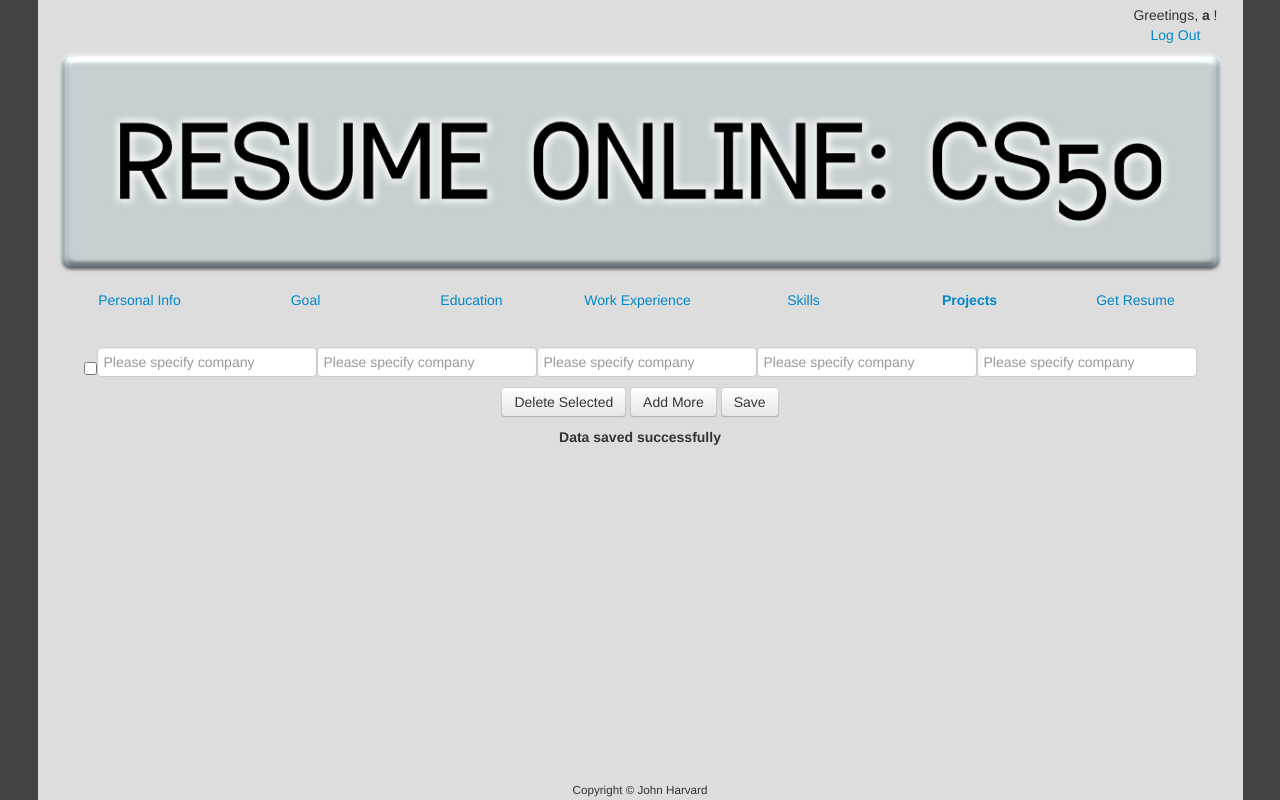
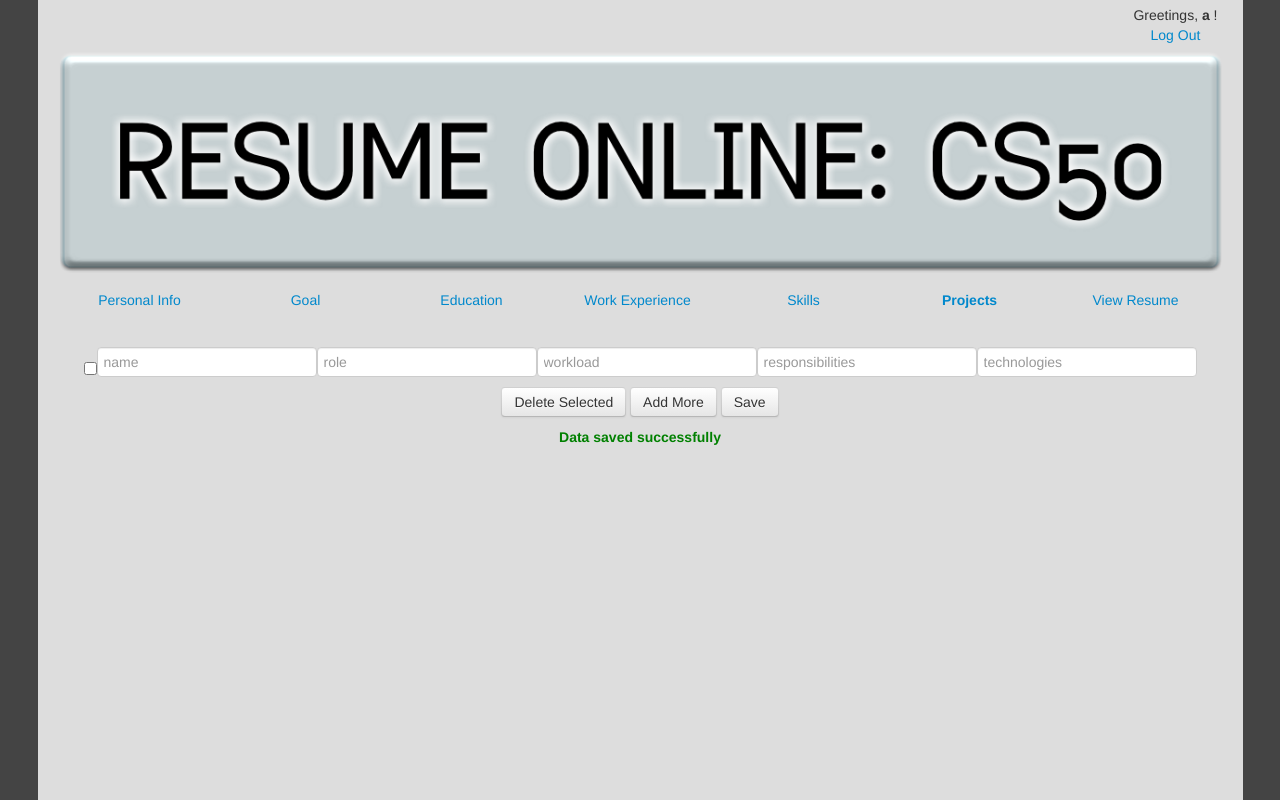
Before and after one commit to vitaliypenkov/test, a PHP site: page /projects.php in a window 1280 px wide. Run offline with PHP 8.4, Linux system fonts and the light colour scheme; a user stored in the database is signed in; data comes from the database, SQL or seed files in the repository; data that the repository does not hold is empty; some libraries are stand-ins or nearby versions.

Commit message:
Colors added to messages. Out of changes message on edu page? Url updated. Delete box shifted.

```diff
--- a/html/css/styles.css
+++ b/html/css/styles.css
@@ -11,15 +11,33 @@ html, body {
   height: 100%;
 }
 
+.log-name
+{
+    float: right;
+    padding: 5px;
+}
+
 .container-fluid {
   width: 1165px;
+  margin: auto;
   height: 100%;
-  margin: auto;
   background-color: #DDD;
+  text-align: center;
 }
 
-.info, .error {
+.info {
   font-weight: bold;
+  color: green;
+}
+
+.error {
+  font-weight: bold;
+  color: red;
+}
+
+#changes {
+  font-weight: bold;
+  color: blue;
 }
 
 .control-group > input {
@@ -50,51 +68,14 @@ html, body {
     text-align:center;
 }
 
+#table .delete_box {
+  position: relative;
+  margin-left: 20px;
+}
+
 .nav-tabs > li,
 .nav-pills > li {
   width: 160px;
   float: left;
   margin: 10px 3px;
 }
-
-.log-name
-{
-    float: right;
-    padding: 5px;
-}
-
-.container
-{
-    margin: auto;
-    text-align: center;
-}
-
-
-
-#top
-{
-    /* center contents */
-    text-align: center;
-}
-
-#middle
-{
-    /* center contents */
-    text-align: center;
-
-}
-
-#bottom
-{
-    /* shrink bottom's font size */
-    font-size: smaller;
-
-    position: fixed; /* Фиксированное положение */
-    bottom: 0; /* Левый нижний угол */
-    width: 1165px; /* Ширина слоя */
-
-    /* surround with whitespace */
-
-    /* center contents */
-    text-align: center;
-}
--- a/templates/footer.php
+++ b/templates/footer.php
@@ -1,8 +1,4 @@
 
-            </div>
-
-            <div id="bottom">
-                Copyright &#169; John Harvard
             </div>
 
         </div>
--- a/templates/goal.php
+++ b/templates/goal.php
@@ -5,7 +5,7 @@
     <li><a href="workexp.php">Work Experience</a></li>
     <li><a href="skills.php">Skills</a></li>
     <li><a href="projects.php">Projects</a></li>
-    <li><a href="/">Get Resume</a></li>
+    <li><a href="javascript:;"  onClick="window.open('view.php<? echo "?user_id=", $_SESSION["id"]?>','no','scrollbars=yes,width=1250,height=768')" >View Resume</a>  </li>
 </ul>
 
 <form action="goal.php" method="post">
--- a/templates/info.php
+++ b/templates/info.php
@@ -5,7 +5,7 @@
     <li><a href="workexp.php">Work Experience</a></li>
     <li><a href="skills.php">Skills</a></li>
     <li><a href="projects.php">Projects</a></li>
-    <li><a href="/">Get Resume</a></li>
+    <li><a href="javascript:;"  onClick="window.open('view.php<? echo "?user_id=", $_SESSION["id"]?>','no','scrollbars=yes,width=1250,height=768')" >View Resume</a>  </li>
 </ul>
 <form action="info.php" method="post">
     <fieldset>
--- a/templates/projects.php
+++ b/templates/projects.php
@@ -5,7 +5,7 @@
     <li><a href="workexp.php">Work Experience</a></li>
     <li><a href="skills.php">Skills</a></li>
     <li><a href="projects.php"><strong>Projects</strong></a></li>
-    <li><a href="/">Get Resume</a></li>
+    <li><a href="javascript:;"  onClick="window.open('view.php<? echo "?user_id=", $_SESSION["id"]?>','no','scrollbars=yes,width=1250,height=768')" >View Resume</a>  </li>
 </ul>
 
 <form action="projects.php" method="post">
@@ -32,11 +32,11 @@
     {
 
         echo ("<input type='checkbox'/>");
-        echo ("<input name=\"name[]\" placeholder=\"Please specify company\" type=\"text\"/>");
-        echo ("<input name=\"workload[]\" placeholder=\"Please specify company\" type=\"text\"/>");
-        echo ("<input name=\"responsibilities[]\" placeholder=\"Please specify company\" type=\"text\"/>");
-        echo ("<input name=\"role[]\" placeholder=\"Please specify company\" type=\"text\"/>");
-        echo ("<input name=\"technologies[]\" placeholder=\"Please specify company\" type=\"text\"/>");
+        echo ("<input name=\"name[]\" placeholder=\"name\" type=\"text\"/>");
+        echo ("<input name=\"role[]\" placeholder=\"role\" type=\"text\"/>");
+        echo ("<input name=\"workload[]\" placeholder=\"workload\" type=\"text\"/>");
+        echo ("<input name=\"responsibilities[]\" placeholder=\"responsibilities\" type=\"text\"/>");
+        echo ("<input name=\"technologies[]\" placeholder=\"technologies\" type=\"text\"/>");
 
     }
 
--- a/templates/skills.php
+++ b/templates/skills.php
@@ -5,7 +5,7 @@
     <li><a href="workexp.php">Work Experience</a></li>
     <li><a href="skills.php"><strong>Skills</strong></a></li>
     <li><a href="projects.php">Projects</a></li>
-    <li><a href="/">Get Resume</a></li>
+    <li><a href="javascript:;"  onClick="window.open('view.php<? echo "?user_id=", $_SESSION["id"]?>','no','scrollbars=yes,width=1250,height=768')" >View Resume</a>  </li>
 </ul>
 
 <form action="skills.php" method="post">
```
Also changed, not shown: templates/education.php (+12 -12 lines), templates/workexp.php (+12 -12 lines).
